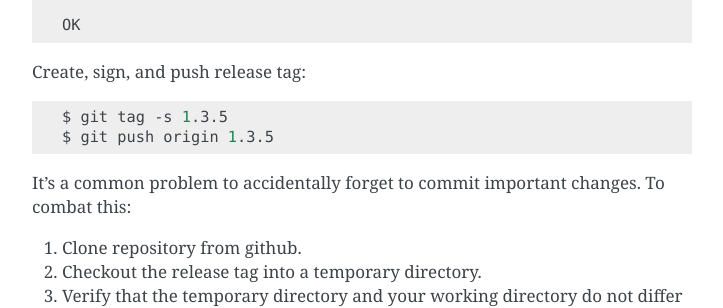
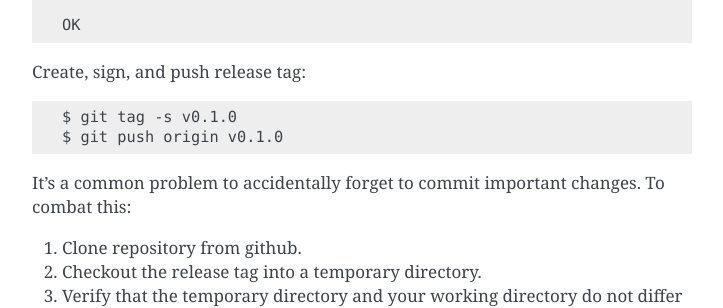
Before and after one commit to kcallin/mqtt-codec, a Sphinx documentation site: the page built from doc/source/admin.rst, in a window 1280 px wide and 900 px high, scrolled down 773 px. Shown: the part 152-460 px from the top of the window, without its empty margins (388-1111 px from the left). Built offline with Sphinx 7.4.7, drawn with Linux system fonts in a browser that asks for light colours.

Commit message:
Tags now prefixed with a 'v'.
Signed-off-by: Keegan Callin <kc@kcallin.net>

```diff
--- a/doc/source/admin.rst
+++ b/doc/source/admin.rst
@@ -53,8 +53,8 @@ Create, sign, and push release tag:
 
 .. code-block:: bash
 
-    $ git tag -s 1.3.5
-    $ git push origin 1.3.5
+    $ git tag -s v0.1.0
+    $ git push origin v0.1.0
 
 It's a common problem to accidentally forget to commit important
 changes.  To combat this:
```
